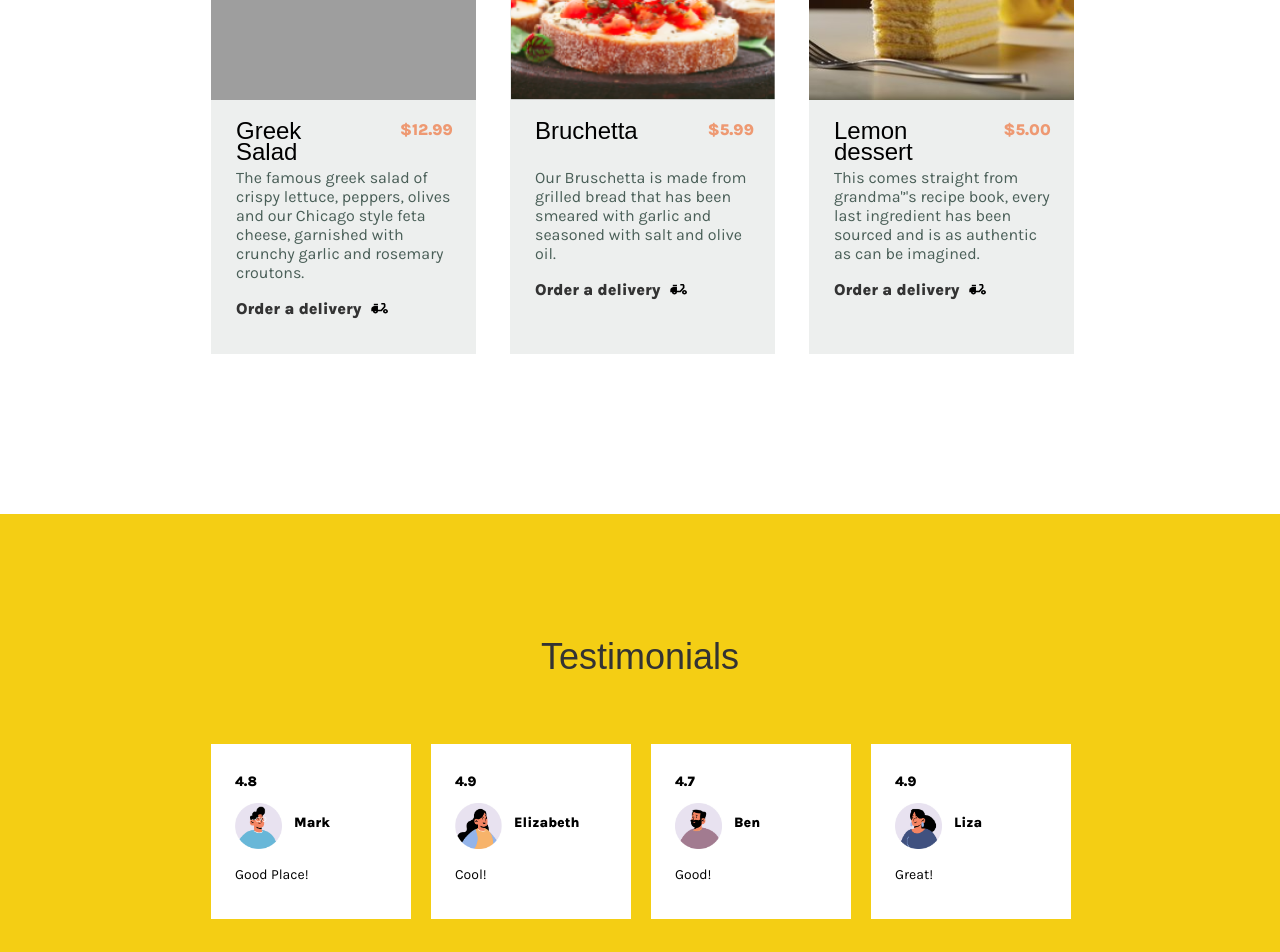
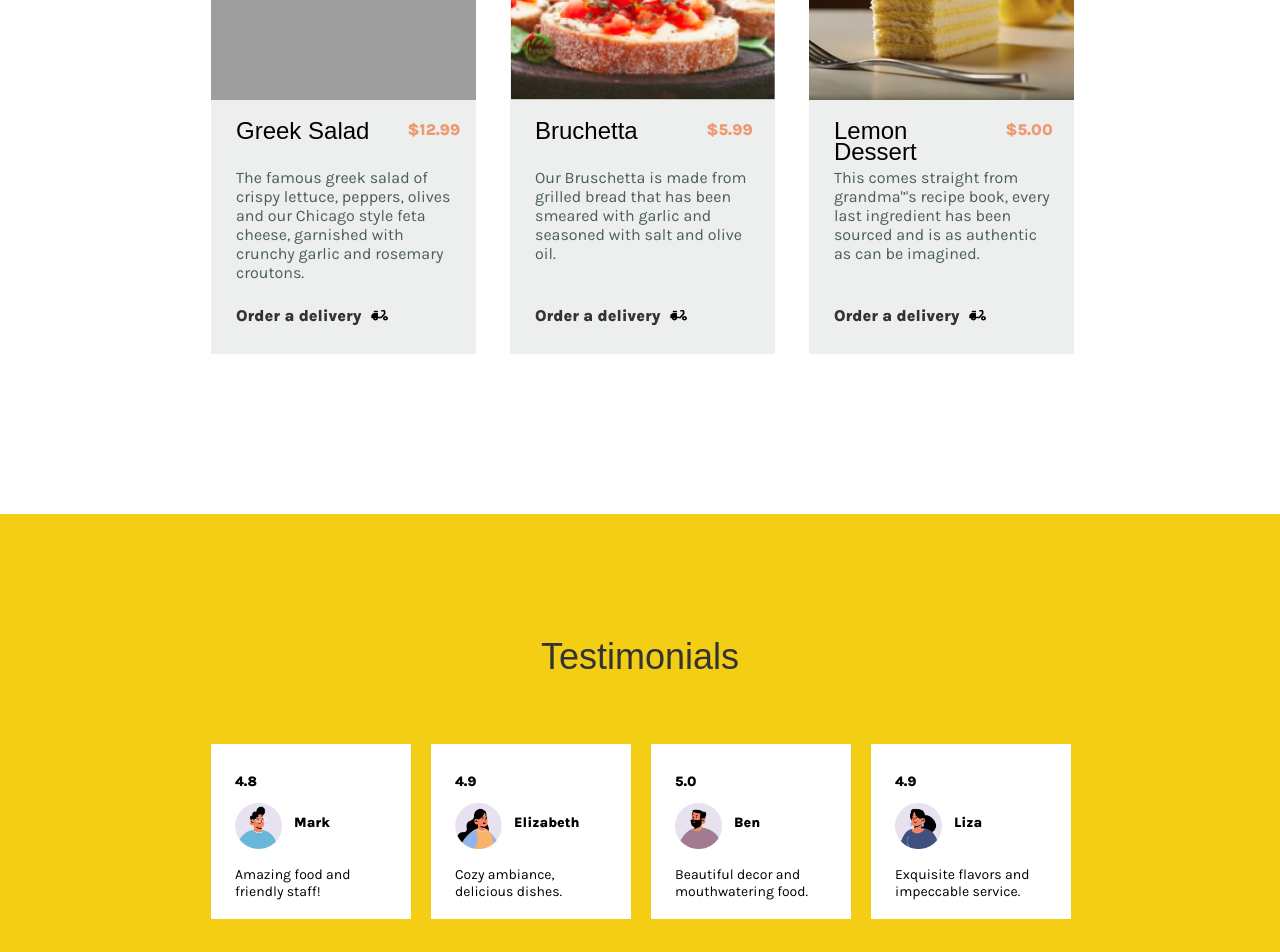
Before and after one commit to lerkooow/little-lemon, a React (Create React App) app: page / in a window 1280 px wide. Shown: the part 820-1772 px from the top of the page. Built offline with nearby package versions, Linux system fonts and the light colour scheme; grey boxes are pictures that could not be loaded; a web font is replaced by a local one.

Commit message:
Немного изменила классы и доделала отзывы

```diff
--- a/src/Main.js
+++ b/src/Main.js
@@ -17,31 +17,32 @@ export default function Main() {
         rating: 4.8,
         avatar: avatar1,
         name: "Mark",
-        review: "Good Place!"
+        review: "Amazing food and friendly staff!"
     },
     {
 
         rating: 4.9,
         avatar: avatar2,
         name: "Elizabeth",
-        review: "Cool!"
+        review: "Cozy ambiance, delicious dishes."
     },
     {
 
-        rating: 4.7,
+        rating: "5.0",
         avatar: avatar3,
         name: "Ben",
-        review: "Good!"
+        review: "Beautiful decor and mouthwatering food."
     },
     {
 
         rating: 4.9,
         avatar: avatar4,
         name: "Liza",
-        review: "Great!"
+        review: "Exquisite flavors and impeccable service."
     }];
 
     const specials = [{
+        id: "greeksalad",
         img: greeksalad,
         title: "Greek Salad",
         price: "$" + 12.99,
@@ -50,7 +51,7 @@ export default function Main() {
         icon: bike
     },
     {
-
+        id: "bruchetta",
         img: bruchetta,
         title: "Bruchetta",
         price: "$" + 5.99,
@@ -60,8 +61,9 @@ export default function Main() {
     },
     {
 
+        id: "lemondessert",
         img: lemondessert,
-        title: "Lemon dessert",
+        title: "Lemon Dessert",
         price: "$" + 5 + ".00",
         info: "This comes straight from grandma'’'s recipe book, every last ingredient has been sourced and is as authentic as can be imagined.",
         link: "Order a delivery",
--- a/src/Specials.js
+++ b/src/Specials.js
@@ -1,18 +1,18 @@
-export default function Review({ img, title, price, info, link, icon }) {
+export default function Review({ id, img, title, price, info, link, icon }) {
     return (
         <div className="specials_card">
             <div className="specials_card-img">
                 <img className="card-img" src={img} alt="greeksalad"></img>
             </div>
             <div className="card_wrapper">
-                <h3 className="specials_card-title" id={title}>
+                <h3 className="specials_card-title">
                     {title}
                 </h3>
                 <h3 className="specials_card-price">{price}</h3>
             </div>
             <h4 className="specials_card-info">{info}</h4>
             <div className="card_order">
-                <a className="greeksalad_link" href={title} id={title}>{link}</a>
+                <a className="greeksalad_link" href={title}>{link}</a>
                 <img className="bike" src={icon} alt="bike"></img>
             </div>
         </div>
--- a/src/index.css
+++ b/src/index.css
@@ -196,7 +196,7 @@ input {
   line-height: 90%;
   width: 163.594px;
   height: 25.462px;
-  margin: 19.32px 70px 0 25.01px;
+  margin: 19.32px 6.25px 0 25.01px;
 }
 
 .specials_card-price {
@@ -207,7 +207,7 @@ input {
   line-height: normal;
   width: 59.394px;
   height: 16.682px;
-  margin: 20.19px 22.92px 0 0;
+  margin: 20.19px 10.42px 0 6.25px;
 }
 
 .specials_card-info {
@@ -217,6 +217,8 @@ input {
   font-weight: 400;
   line-height: normal;
   margin: 22.83px 22.92px 0 25.01px;
+  width: 216.736px;
+  height: 120.286px;
 }
 
 .greeksalad_link {
@@ -233,6 +235,7 @@ input {
   margin: 17.65px 86px 20.19px 25.01px;
   gap: 10px;
 }
+
 
 /* Testimonials blocks*/
 
```
